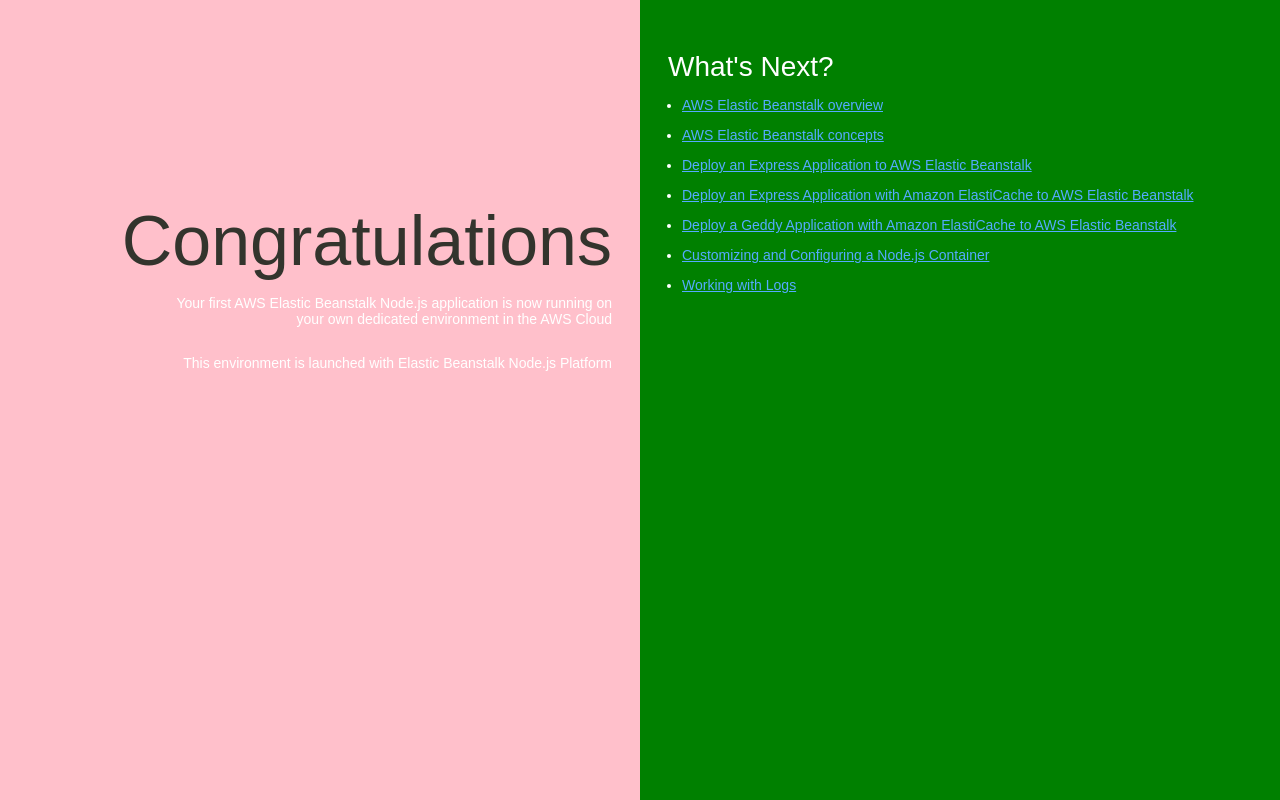
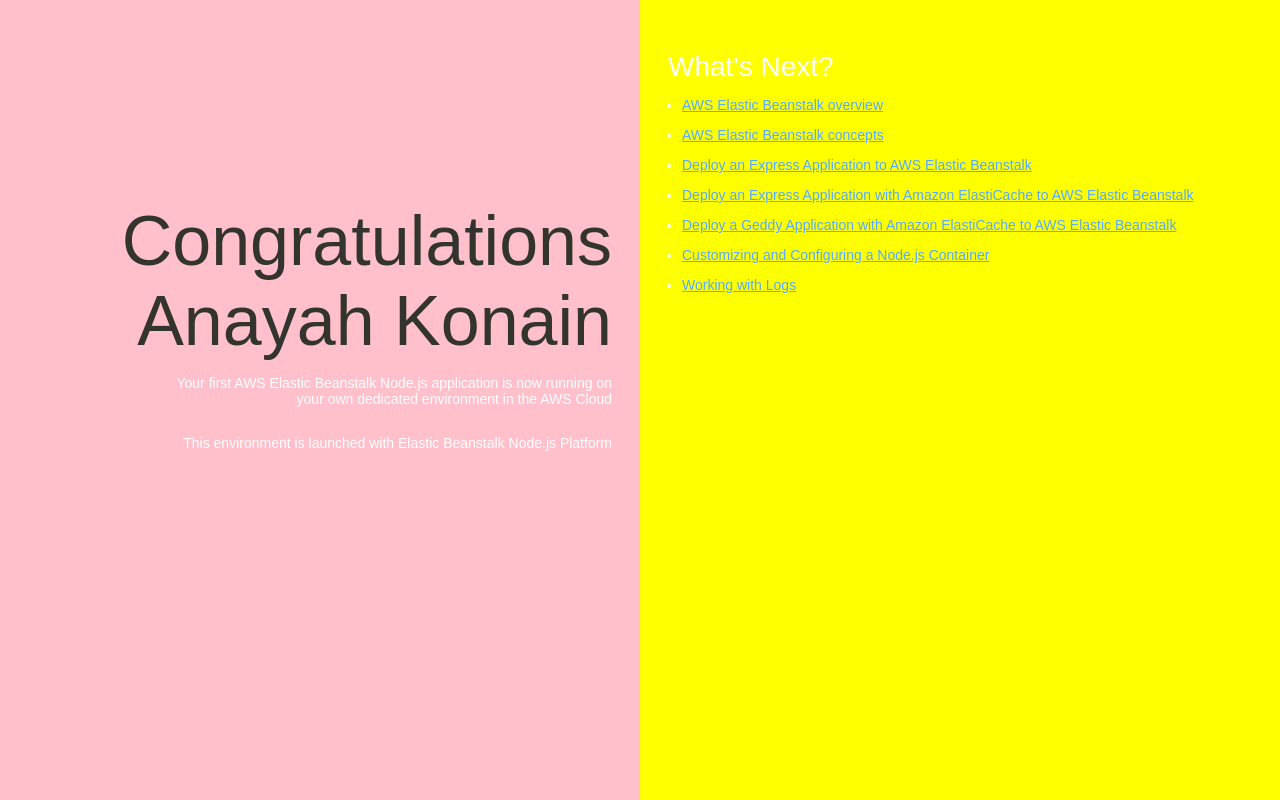
Before and after one commit to nizamawscloud/aws-nodejs-sample, a website: page index.html in a window 1280 px wide. Drawn offline with Linux system fonts and the light colour scheme.

Commit message:
Updated by papa

```diff
--- a/index.html
+++ b/index.html
@@ -49,7 +49,7 @@
         bottom: 0px;
         left: 50%;
 
-        background-color: green;
+        background-color: yellow;
       }
 
       h1 {
@@ -74,7 +74,8 @@
   </head>
   <body>
     <div class="textColumn">
-      <h1>Congratulations</h1>
+      <h1>Congratulations Anayah Konain
+      </h1>
       <p>Your first AWS Elastic Beanstalk Node.js application is now running on your own dedicated environment in the AWS Cloud</p>
       <p>This environment is launched with Elastic Beanstalk Node.js Platform</p>
     </div>
```
